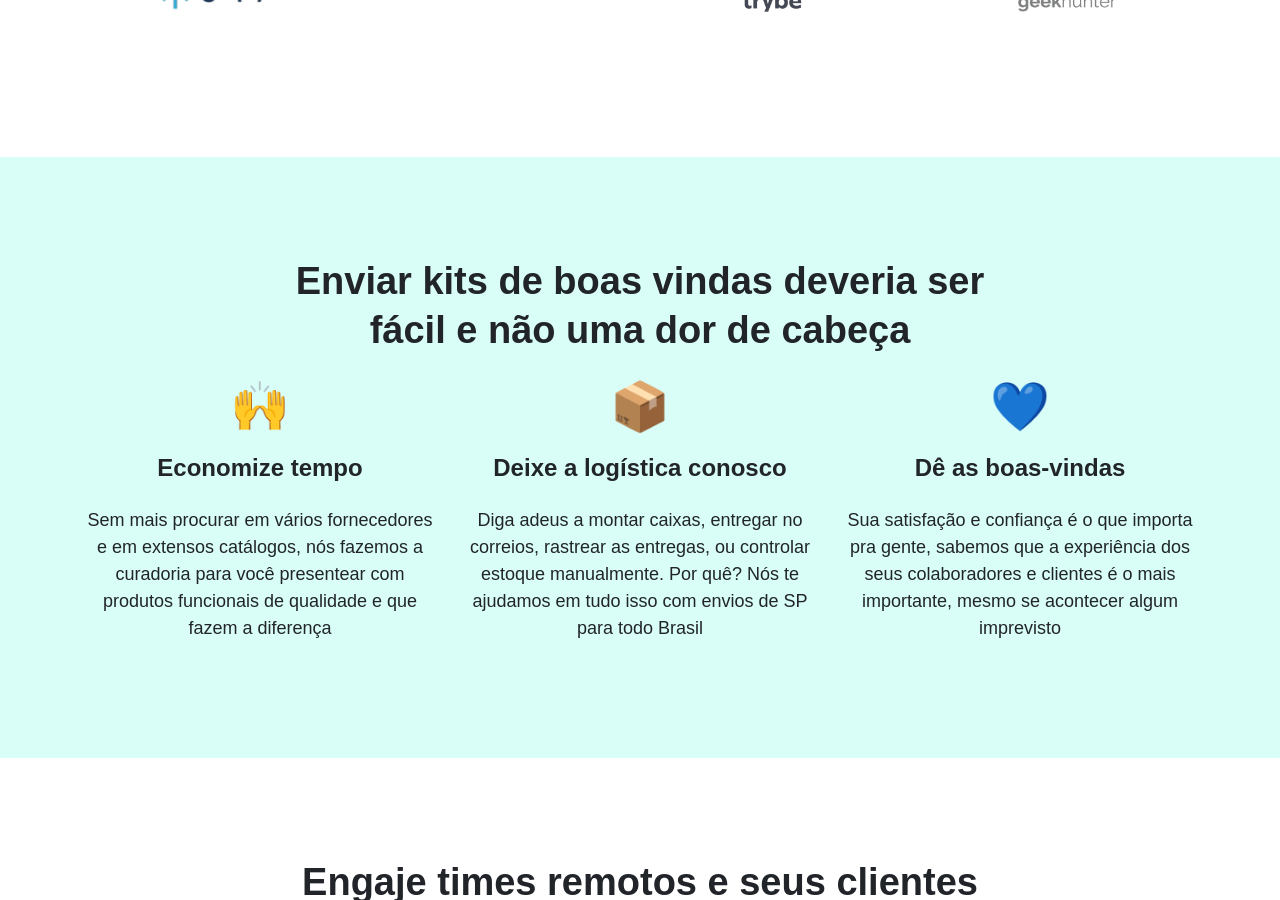
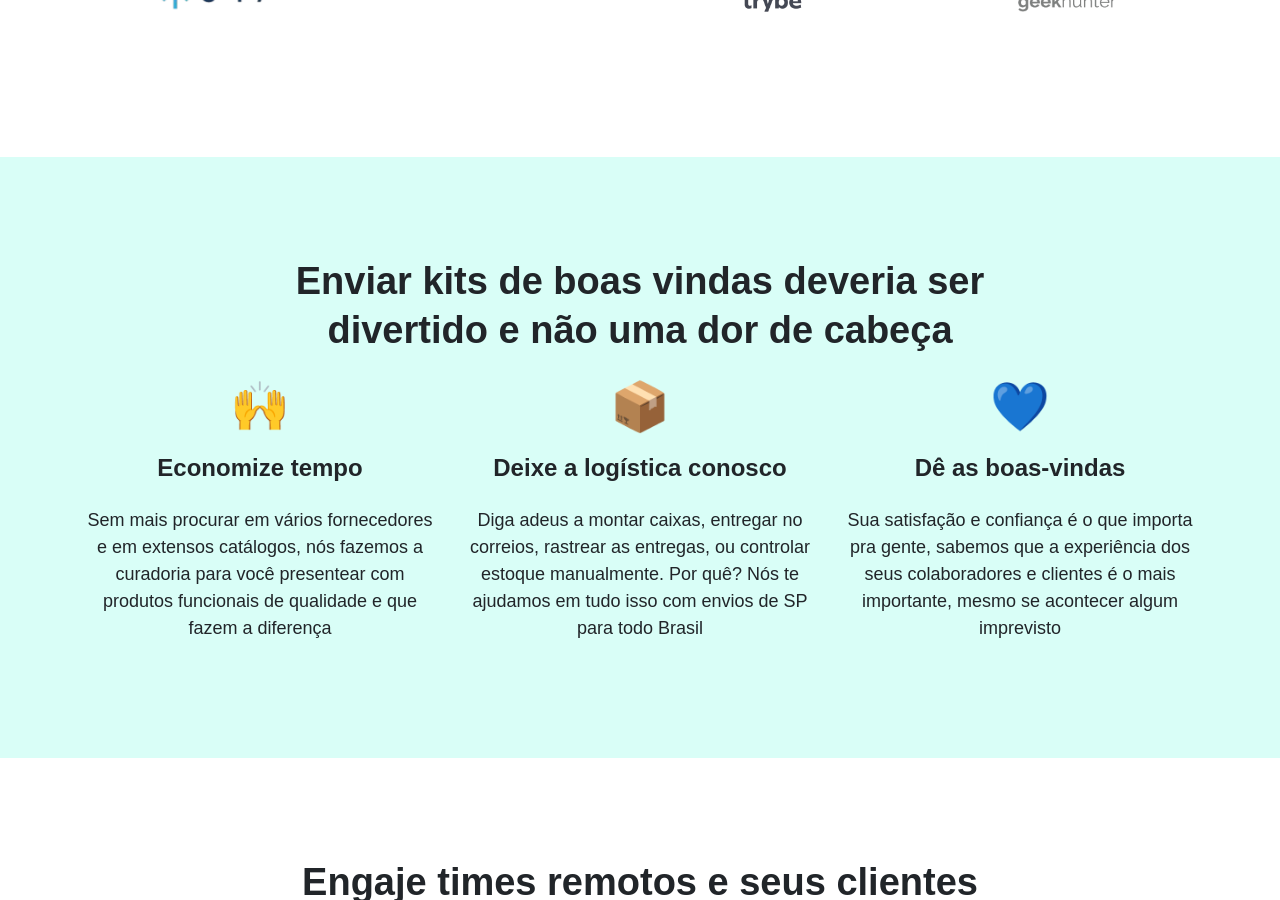
Before and after one commit to lobby-tech/lobby.tech, a Jekyll site: the page built from index.html, in a window 1280 px wide and 900 px high, scrolled down 1708 px. Built offline with Jekyll 4.4.1, drawn with Linux system fonts in a browser that asks for light colours; a script that is not in the unit is left out.

Commit message:
updated text

```diff
--- a/index.html
+++ b/index.html
@@ -78,7 +78,7 @@ layout: home
   <div class="container">
     <div class="row">
       <div class="col-12 col-lg-8 offset-lg-2">
-        <h1 class="font--xl">Enviar kits de boas vindas deveria ser fácil e não uma dor de cabeça</h1>
+        <h1 class="font--xl">Enviar kits de boas vindas deveria ser divertido e não uma dor de cabeça</h1>
       </div>
       <section class="col-md-4">
         <p class="font--xxl">🙌</p>
```
